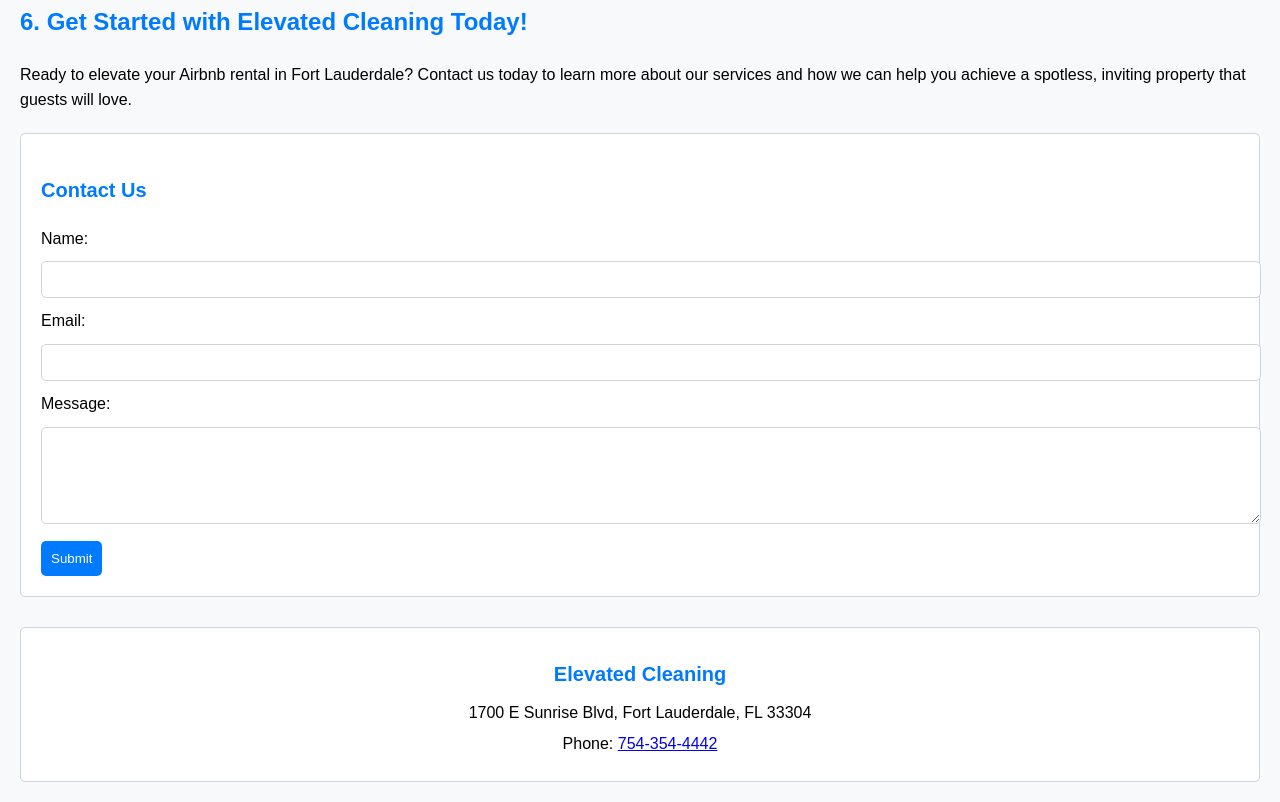
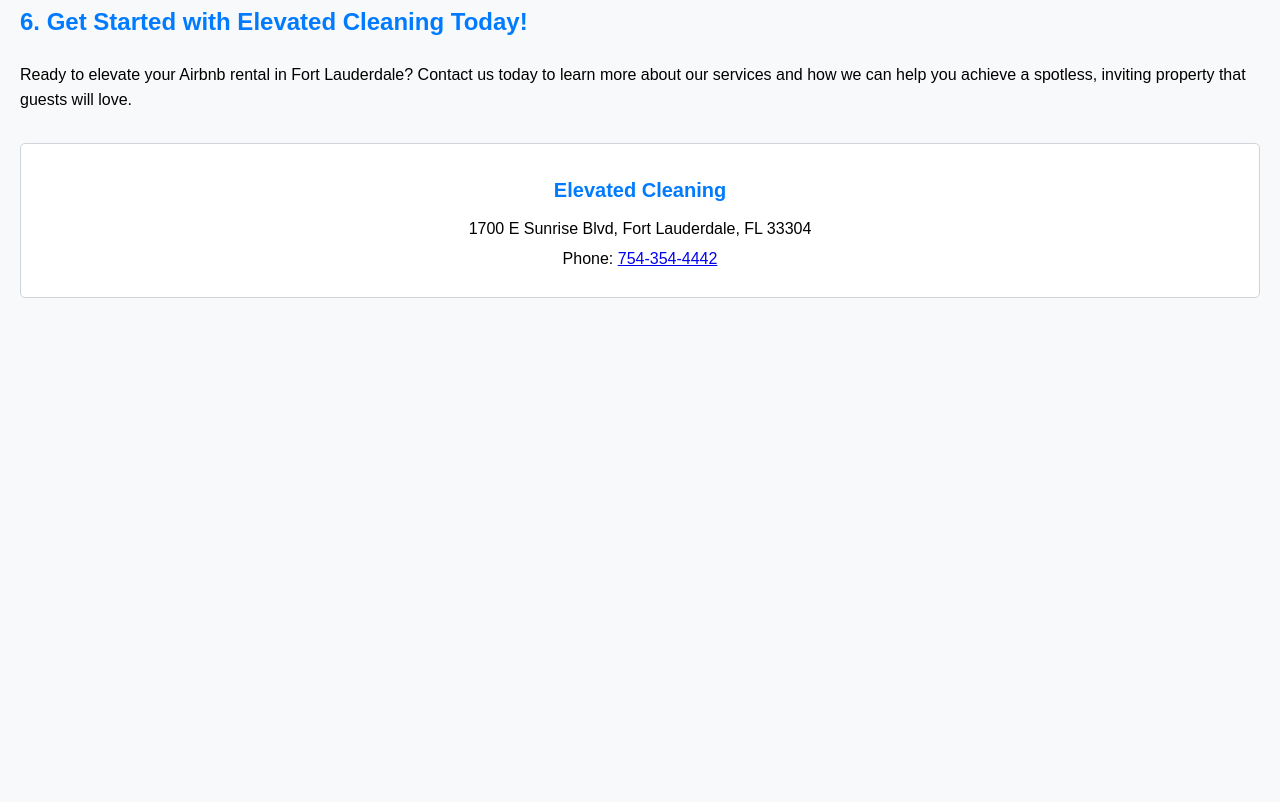
Before and after one commit to roberthinsom/cleaning-services-fl, a plain HTML site: page index.html in a window 1280 px wide. Shown: the part 1970-2772 px from the top of the page. After the commit the page ends 2288 px from the top, so only its background shows below. Drawn offline with Linux system fonts and the light colour scheme.

Commit message:
Update index.html

```diff
--- a/index.html
+++ b/index.html
@@ -137,22 +137,6 @@
     <h2>6. Get Started with Elevated Cleaning Today!</h2>
     <p>Ready to elevate your Airbnb rental in Fort Lauderdale? Contact us today to learn more about our services and how we can help you achieve a spotless, inviting property that guests will love.</p>
 
-    <div class="contact-form">
-        <h3>Contact Us</h3>
-        <form action="submit_form.php" method="post">
-            <label for="name">Name:</label>
-            <input type="text" id="name" name="name" required>
-
-            <label for="email">Email:</label>
-            <input type="email" id="email" name="email" required>
-
-            <label for="message">Message:</label>
-            <textarea id="message" name="message" rows="5" required></textarea>
-
-            <button type="submit">Submit</button>
-        </form>
-    </div>
-
     <div class="footer-contact">
         <h3>Elevated Cleaning</h3>
         <p>1700 E Sunrise Blvd, Fort Lauderdale, FL 33304</p>
```
